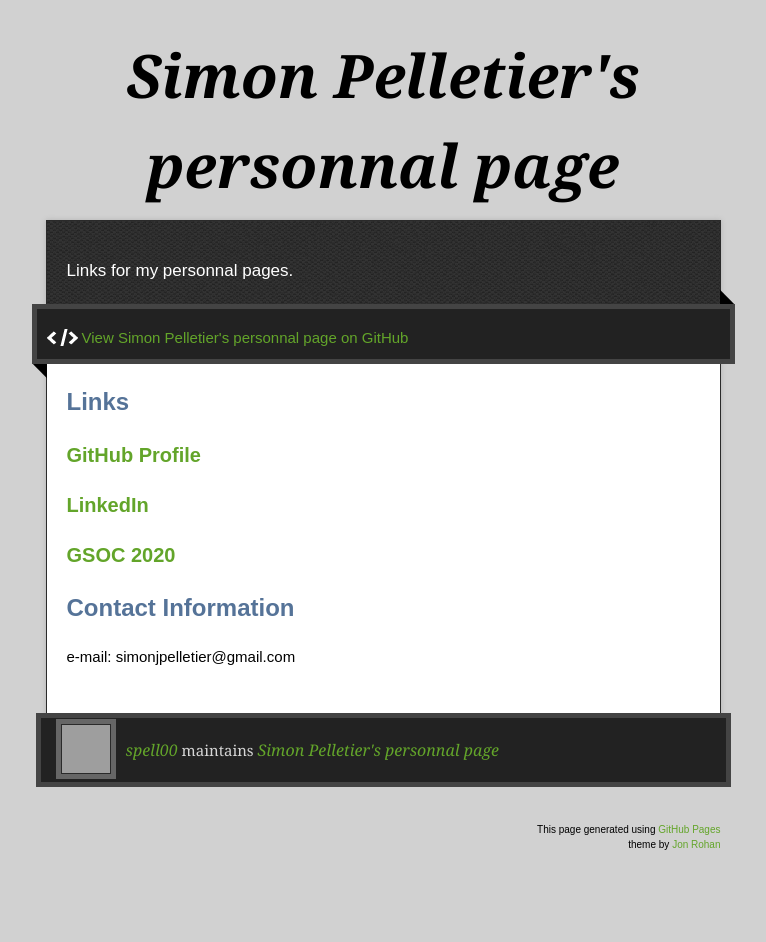
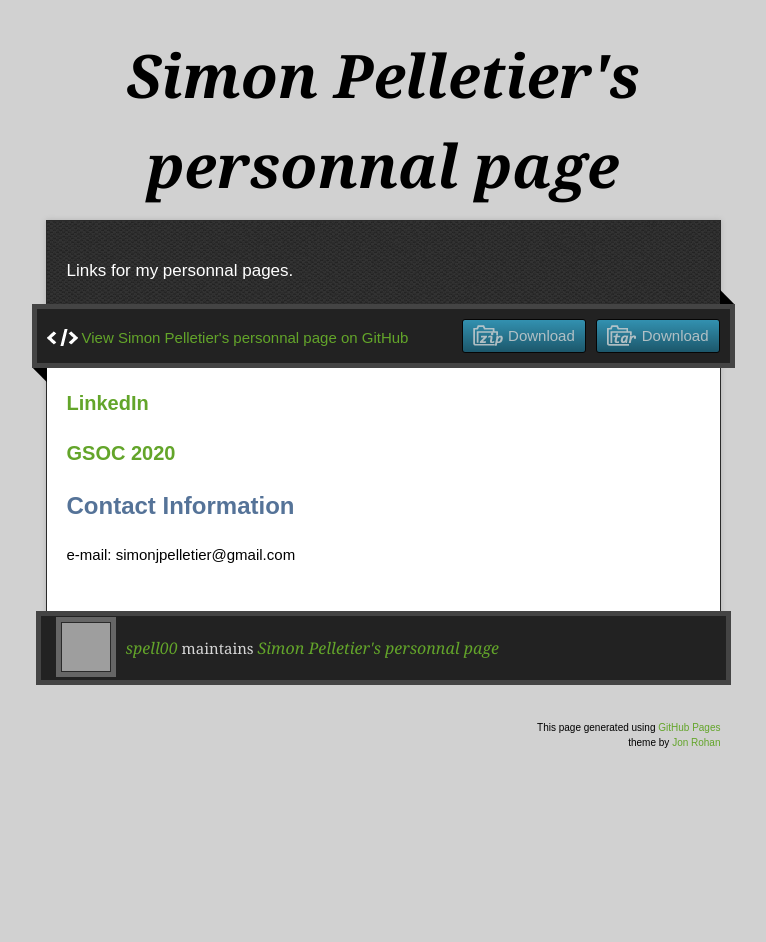
Before and after one commit to spell00/spell.github.io, a Jekyll site: the page built from index.md, in a window 1280 px wide. Shown: the whole page, without its empty margins (257-1023 px from the left). Built offline with Jekyll 4.4.1, drawn with Linux system fonts in a browser that asks for light colours; our own code applies the rules of GitHub Pages for plain Markdown files; after the commit the page ends 900 px from its top, so only the background shows below that; grey boxes are pictures that could not be loaded.

Commit message:
new stuff

```diff
--- a/_layouts/default.html
+++ b/_layouts/default.html
@@ -27,10 +27,8 @@
         <div class="download-bar">
         <div class="inner">
           {% if site.show_downloads %}
-          <!--
           <a href="{{ site.github.tar_url }}" class="download-button tar"><span>Download</span></a>
           <a href="{{ site.github.zip_url }}" class="download-button zip"><span>Download</span></a>
-	  -->
           {% endif %}
           <a href="{{ site.github.repository_url }}" class="code">View {{ site.title | default: site.github.repository_name }} on GitHub</a>
         </div>
--- a/index.md
+++ b/index.md
@@ -1,10 +1,6 @@
 ---
 layout: default
 ---
-
-## Links
-
-### [GitHub Profile](https://github.com/spell00)
 
 ### [LinkedIn](https://www.linkedin.com/in/simon-pelletier-b99991b0/)
 
```
